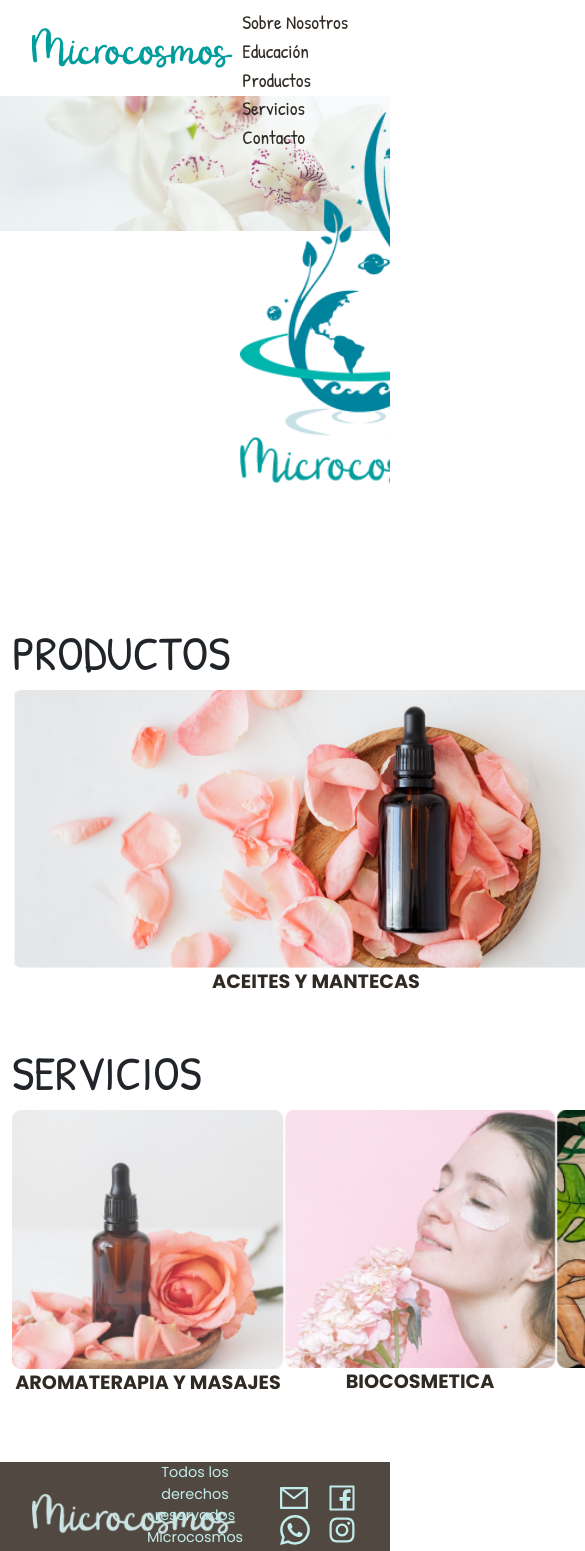
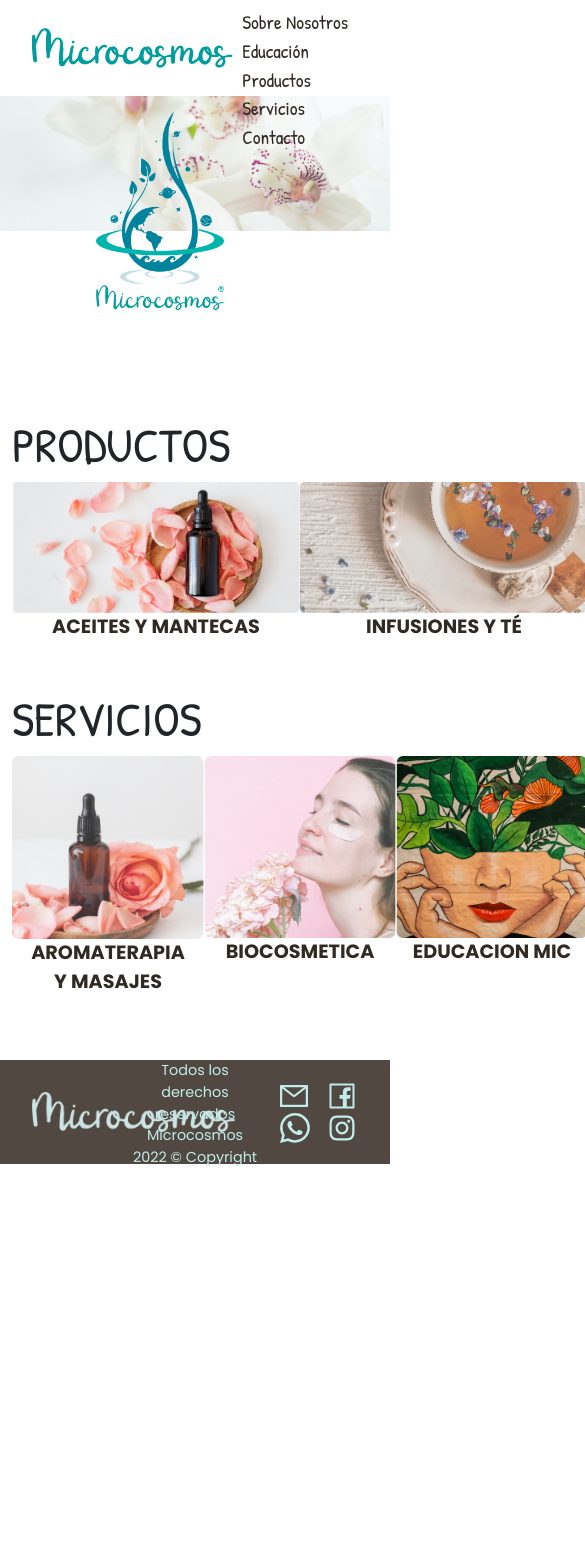
Before and after one commit to Makita7/microcosmos, a React (Create React App) app: page / in a window 390 px wide. Shown: the top 1551 px of the page, 585 px wide, since content can reach past the window. After the commit the page ends 1168 px from the top, so only its background shows below. Built offline with nearby package versions, Linux system fonts and the light colour scheme.

Commit message:
media query for tablet

```diff
--- a/src/App.css
+++ b/src/App.css
@@ -254,6 +254,7 @@ footer .end{
   margin-left: auto;
   margin-right: auto;
   display: table;
+  text-align: center;
 }
 
 a.biocosmeticaLink {
@@ -425,3 +426,37 @@ a.biocosmeticaLink {
   border-radius: 10px;
   margin-bottom: 2rem;
 }
+
+
+/* MEDIA QUERIES */
+
+@media screen and (max-width: 1200px) {
+  .logoBanner {
+    width: 8rem !important;
+    margin-left: 6rem;
+  }
+  .banner {
+    height: 18rem;
+  }
+  .BigDescription {
+    width: 18rem;
+  }
+  .smallTitleFix {
+    width: 10rem !important;
+    text-align: center;
+    margin-right: auto;
+    margin-left: auto;
+  }
+  img.SmallDescription.services {
+    width: 12rem;
+  }
+  h1 {
+    font-size: 4rem;
+  }
+  .main {
+    min-height: 83vh;
+  }
+  .contactos h3 {
+    font-size: 3em;
+  }
+}
--- a/src/pages/Home.js
+++ b/src/pages/Home.js
@@ -26,6 +26,14 @@ function SmallSections({to, alt, src, title}){
     </Link>
   );
 }
+function SmallSectionsTwo({to, alt, src, title}){
+  return(
+    <Link to={to}>
+      <img className='SmallDescription services' alt={alt} src={src} />
+      <p className='smallTitle smallTitleFix'>{title}</p>
+    </Link>
+  );
+}
 
 function Home() {
   return (
@@ -42,7 +50,7 @@ function Home() {
         <h3 className='titleHome padTop'>servicios</h3>
         <div>
           <div className='flex spaceEvenly padBottom'>
-            <SmallSections to='aromaterapia-masajes' alt='aromaterapia' src={Aromaterapia} title='aromaterapia y Masajes' />
+            <SmallSectionsTwo to='aromaterapia-masajes' alt='aromaterapia' src={Aromaterapia} title='aromaterapia y Masajes' />
             <SmallSections to='biocosmetica' alt='biocosmetica' src={Biocosmetica} title='biocosmetica' />
             <SmallSections to='educacion' alt='educacion mic' src={Educacion} title='educacion mic' />
           </div>
```
